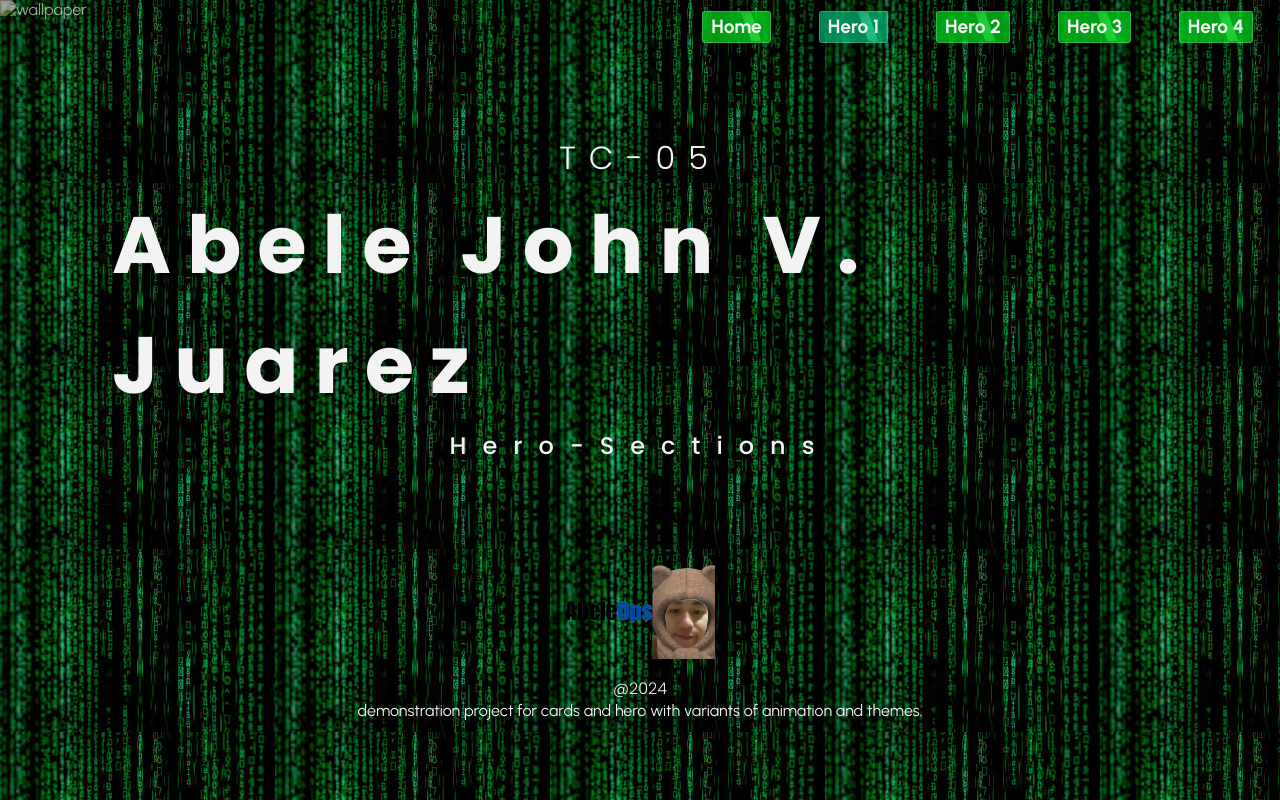
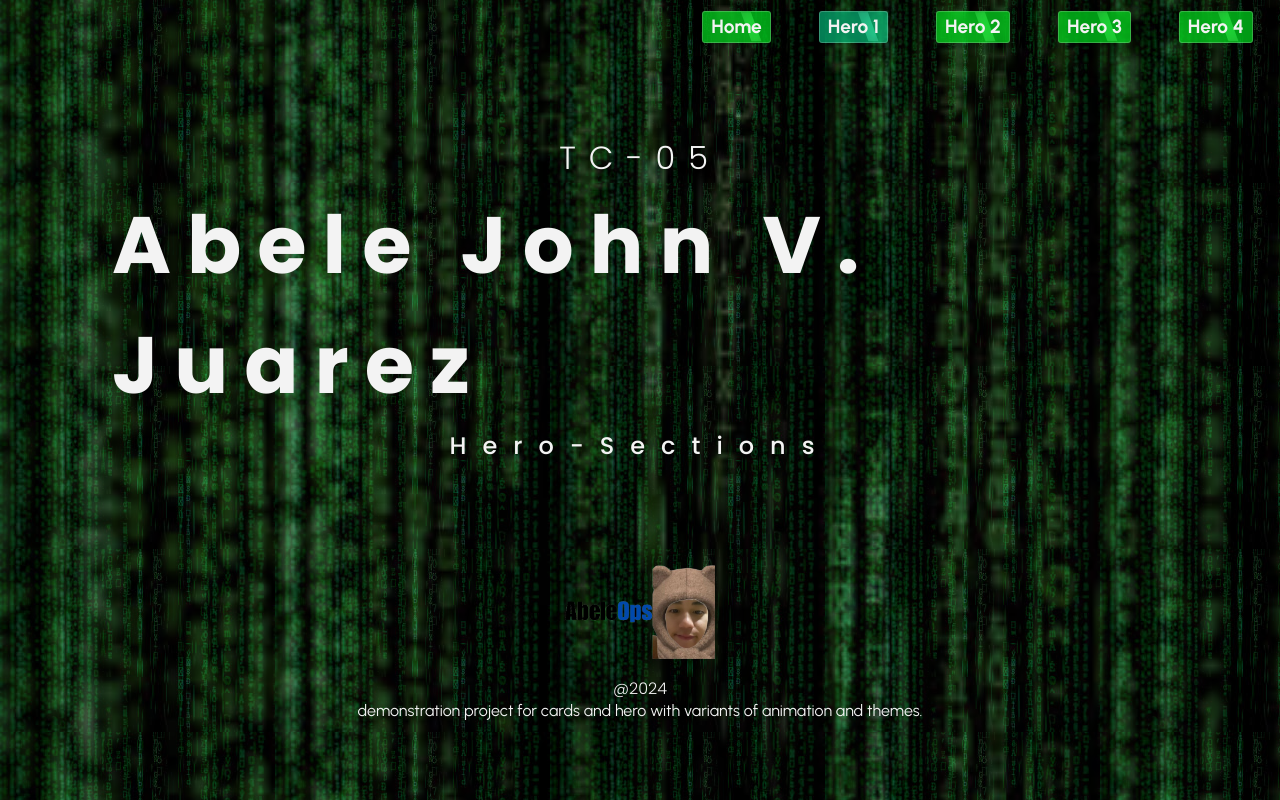
Before and after one commit to Abeleops/AWD-WD-HERO-SECTION, a plain HTML site: page pages/hero-1/index.html in a window 1280 px wide. Drawn offline with Linux system fonts and the light colour scheme; files whose address does not match are found by name.

Commit message:
feat:fixed img src

```diff
--- a/pages/hero-1/index.html
+++ b/pages/hero-1/index.html
@@ -17,7 +17,7 @@
         <a href="./pages/hero-3/index.html" class="btn">Hero 3</a>
         <a href="./pages/hero-4/index.html" class="btn">Hero 4</a>
     </header>
-    <img src="./assets/img/coding background.jpg" alt="wallpaper" class="wallpaper">
+    <img src="../hero-1/assets/assets/coding background.jpg" alt="wallpaper" class="wallpaper">
     <section class="top">
         <h3 class="course">TC-05</h3>
         <h1 class="title">Abele John V. Juarez</h1>
```
